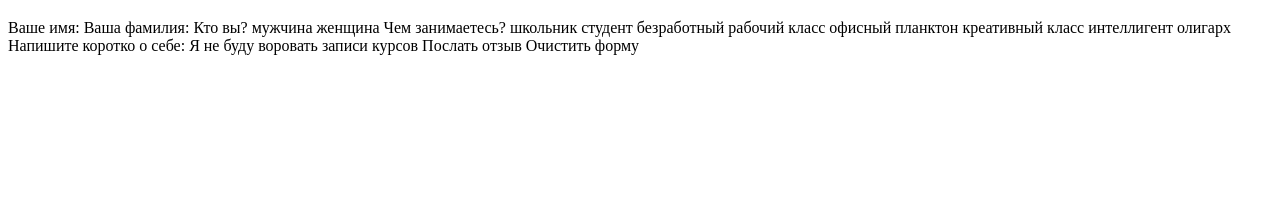
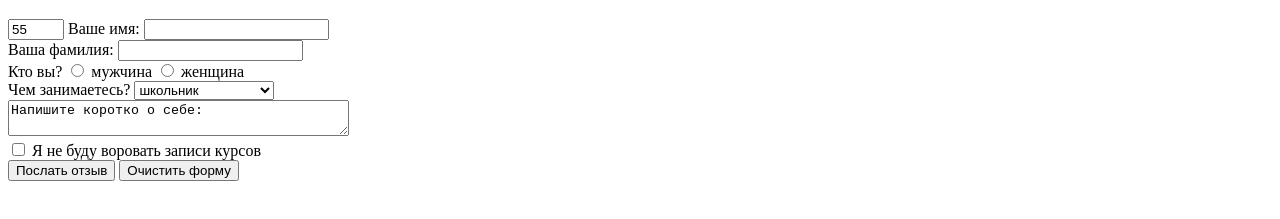
Before and after one commit to utorgo/html-css-1, a plain HTML site: page labs/form/form.html in a window 1280 px wide. Shown: the part 61-280 px from the top of the page. Drawn offline with Linux system fonts and the light colour scheme.

Commit message:
Отредактировал форму

```diff
--- a/labs/form/form.html
+++ b/labs/form/form.html
@@ -4,26 +4,48 @@
 		<title>Форма обратной связи</title>
 	</head>
 	<body>
-		<h1>Давайте познакомимся</h1>
-		<!-- Начало формы -->
-		Ваше имя: <!-- Текстовое поле -->
-		Ваша фамилия: <!-- Текстовое поле -->
-		Кто вы?  <!-- Радио кнопки -->
-			мужчина
-			женщина
-		Чем занимаетесь?  <!-- Выпадающий список -->
-			школьник
-			студент
-			безработный
-			рабочий класс
-			офисный планктон
-			креативный класс
-			интеллигент
-			олигарх
-		Напишите коротко о себе:  <!-- Текст -->
-		Я не буду воровать записи курсов <!-- Флажок -->
-		Послать отзыв <!-- Кнопка для отправки формы -->
-		Очистить форму	<!-- Кнопка для очистки формы -->
-		<!-- Конец формы -->
+     	<h1>Давайте познакомимся</h1>
+        <form action="" name="Форма обратной связи"><!-- Начало формы -->
+            <div>
+                <input type="number" min="-5" max="99" value="55">
+                <label for="name">Ваше имя:</label>
+                <input id="name" name="name" type="text"/><!-- Текстовое поле --><br/>
+            </div>
+            <div>
+                <label for="surname">Ваша фамилия:</label>
+        		<input name="surname" type="text"/><!-- Текстовое поле --><br/>
+            </div>
+            <div>
+                <label for="whoareyou">Кто вы?</label>
+        		<input id="man" name="whoareyou" type="radio" value="man"/>
+                <label for="man">мужчина</label> <!-- Радио кнопки -->
+                <input id="women" name="whoareyou" type="radio" value="women"/>
+                <label for="women">женщина</label> <!-- Радио кнопки --><br/>
+            </div>
+            <div>
+                <label for="whatdoyoudo">Чем занимаетесь?</label>
+                <select id="whatdoyoudo" name="whatdoyoudo" size="1">
+                    <option value="1" selected="selected">школьник</option>
+                    <option value="2">студент</option>
+                    <option value="3">безработный</option>
+                    <option value="4">рабочий класс</option>
+                	<option value="5">офисный планктон</option>
+        			<option value="6">креативный класс</option>
+                    <option value="7">интеллигент</option>
+                	<option value="8">олигарх</option>
+                </select><br/>
+            </div>
+            <div>
+                <textarea name="someaboutyou" cols="40" >Напишите коротко о себе:</textarea><!-- Текст --><br/>
+            </div>
+            <div>
+                <input id="steal" type="checkbox">
+                <label for="steal">Я не буду воровать записи курсов</label><!-- Флажок --><br/>
+            </div>
+            <div>
+                <input type="submit" value="Послать отзыв"/><!-- Кнопка для отправки формы -->
+                <input type="submit" value="Очистить форму"/><!-- Кнопка для очистки формы -->
+            </div>
+        </form><!-- Конец формы -->
 	</body>
 </html>
```
